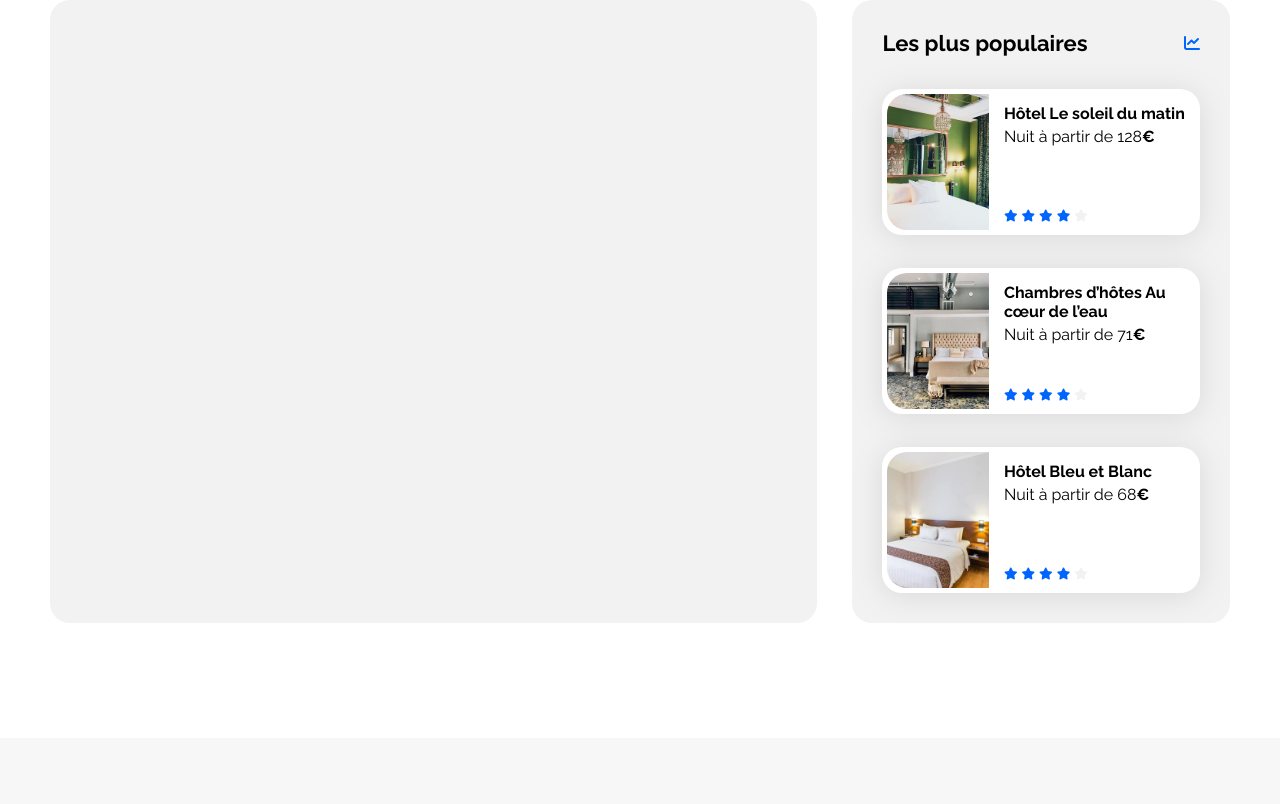
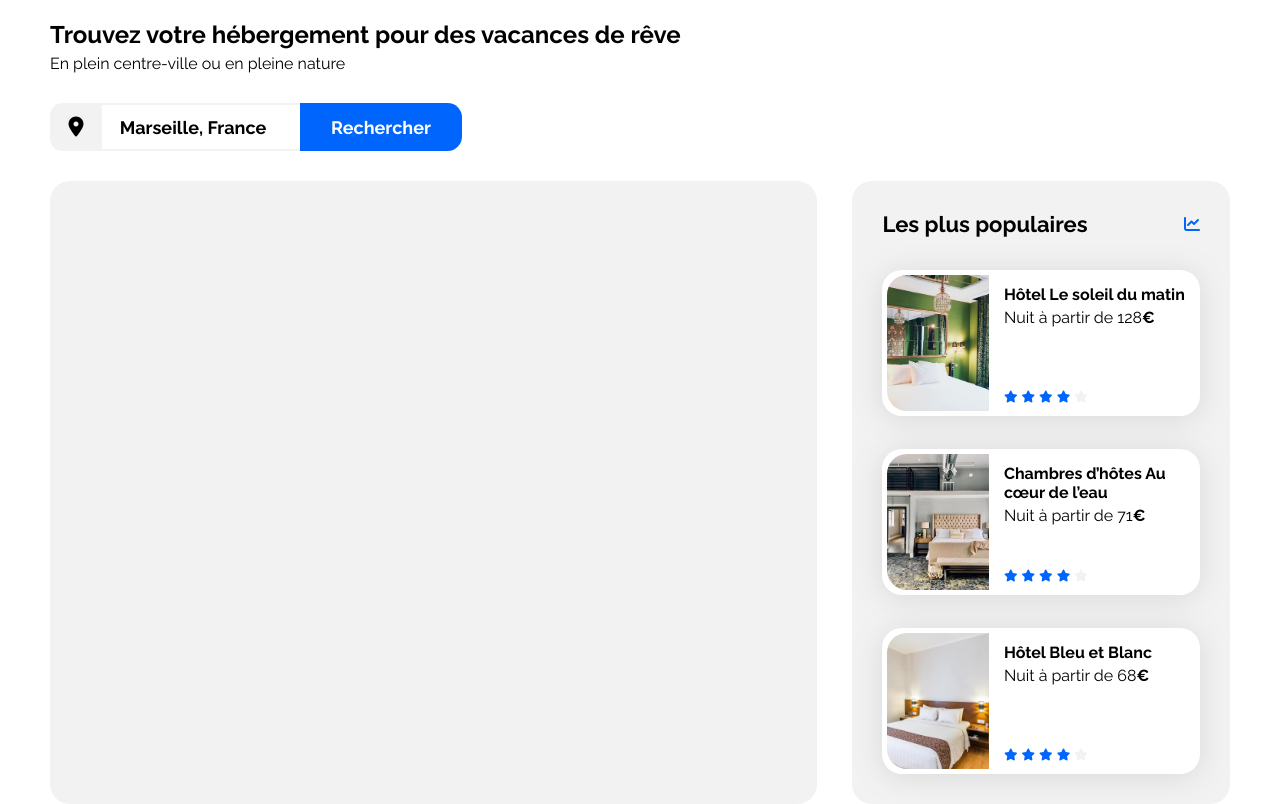
Before and after one commit to Joon-99/oc-symfony-dev, a PHP site: page / in a window 1280 px wide. Shown: the part 62-866 px from the top of the page. Before the commit the page ends 666 px from the top, so only its background shows below. Run offline with PHP 8.4, Linux system fonts and the light colour scheme.

Commit message:
#3-recherche

```diff
--- a/Projet 03/Travail/site/css/style.css
+++ b/Projet 03/Travail/site/css/style.css
@@ -19,6 +19,20 @@
     margin: 0;
     padding: 0;
 }
+
+.main-container {
+    width: 100%;
+    max-width: 1440px;
+    padding: 0 50px;
+    box-sizing: border-box;
+}
+
+a {
+    color: inherit;
+    text-decoration: none;
+}
+
+/****** Header ***********/
 
 header {
     display: flex;
@@ -50,16 +64,73 @@
     padding: 20px 0;
 }
 
-.main-container {
-    width: 100%;
-    max-width: 1440px;
-    padding: 0 50px;
-    box-sizing: border-box;
+/****** Recherche ***********/
+
+.recherche h2 {
+    margin-bottom: 0;
 }
 
-a {
-    color: inherit;
-    text-decoration: none;
+.recherche p {
+    margin-top: 5px;
+}
+
+#location-box {
+    background-color: var(--main-bg-color);
+    text-align: center;
+    height: 3em;
+    width: 3.25em;
+    line-height: 3em;
+    border-top-left-radius: 0.80em;
+    border-bottom-left-radius: 0.80em;
+}
+
+#location-box i {
+    color: black;
+}
+
+#recherche-form {
+    display: flex;
+    flex-direction: row;
+    margin: 30px 0px;
+}
+
+#recherche-form input {
+    border: none;
+    border-top: 2px solid;
+    border-bottom: 2px solid;
+    border-color: var(--main-bg-color);
+    color: black;
+    text-align: center;
+    font-size: 18px;
+    font-weight: 600;
+    width: 11em;
+}
+
+#recherche-form input:focus {
+    outline:none;
+}
+
+#recherche-form input::placeholder {
+    color: black;
+    text-align: center;
+    font-weight: 600;
+    font-size: 18px;
+}
+
+#recherche-form input:focus::placeholder {
+    color: transparent;
+}
+
+#recherche-form button {
+    cursor: pointer;
+    color: white;
+    background-color: var(--main-color);
+    font-weight: 600;
+    font-size: 18px;
+    border: none;
+    border-top-right-radius: 0.80em;
+    border-bottom-right-radius: 0.80em;
+    width: 9em;
 }
 
 .section-title {
--- a/Projet 03/Travail/site/index.html
+++ b/Projet 03/Travail/site/index.html
@@ -24,6 +24,17 @@
             </nav>
         </header>
         <main>
+            <div class="recherche">
+                <h2>Trouvez votre hébergement pour des vacances de rêve</h2>
+                <p>En plein centre-ville ou en pleine nature</p>
+                <form id="recherche-form" method="get">
+                    <div id="location-box">
+                        <i class="fa-lg fa-solid fa-location-dot"></i>
+                    </div>
+                    <input type="search" placeholder="Marseille, France">
+                    <button type="submit">Rechercher</button>
+                </form>
+            </div>
             <div class="hebergements-and-populaires">
                 <section class="hebergements">
 
```
